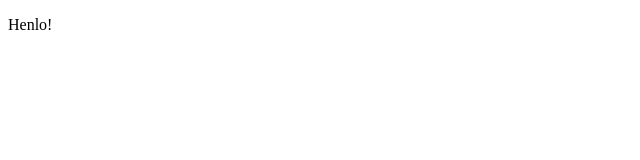
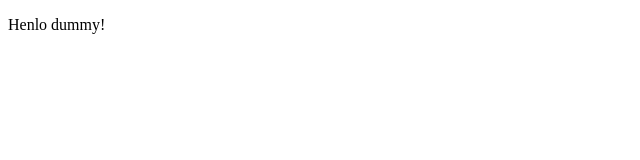
Before and after one commit to Snowman-work/project, a plain HTML site: page index.html in a window 1280 px wide. Shown: the full height of the page, 0-640 px from the left. Drawn offline with Linux system fonts and the light colour scheme.

Commit message:
second commit

```diff
--- a/index.html
+++ b/index.html
@@ -6,7 +6,7 @@
     <title>Document</title>
 </head>
 <body>
-    <p>Henlo!</p>
+    <p>Henlo dummy!</p>
     <!-- <script>
         alert(1);
     </script> -->
```
